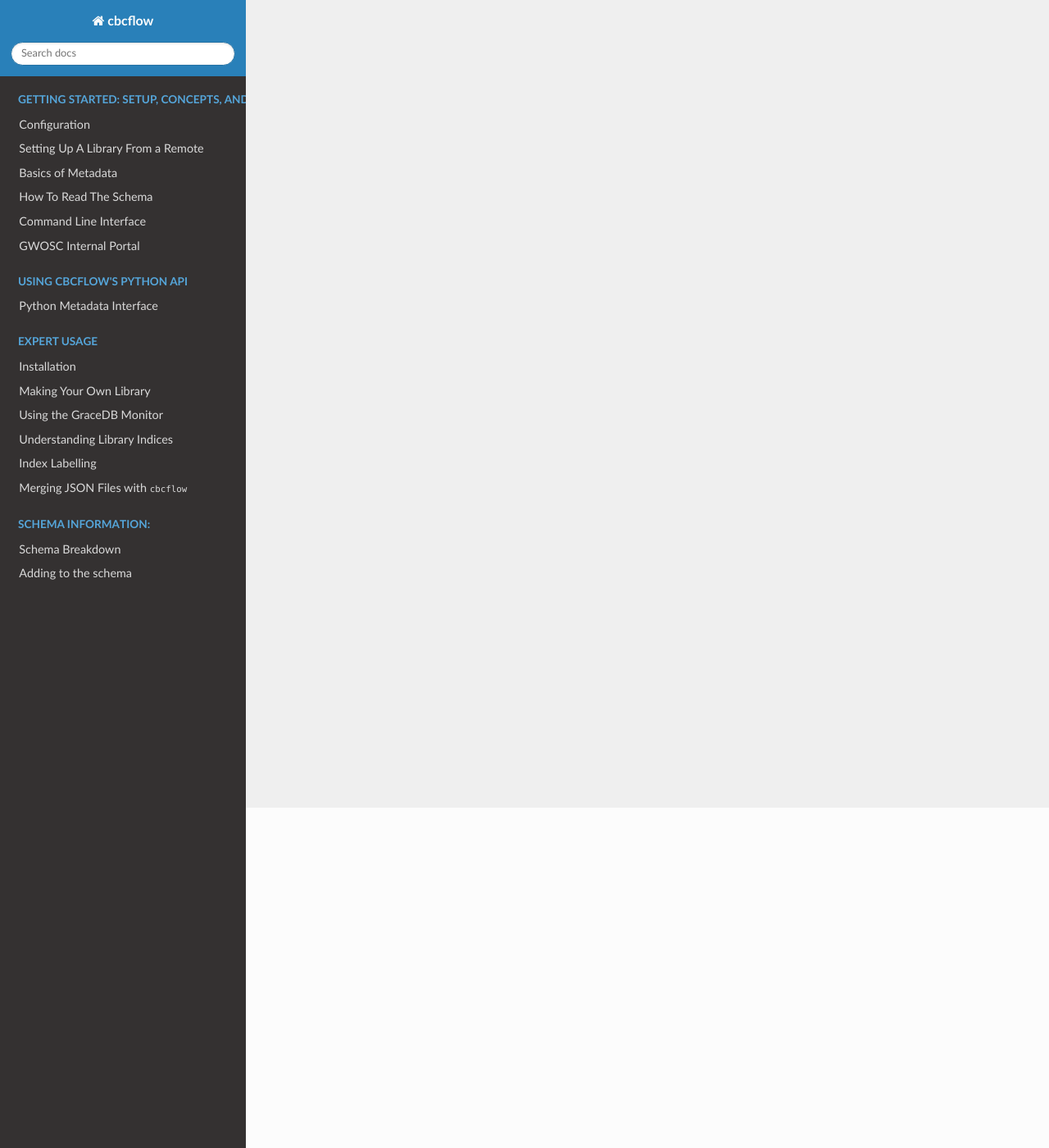
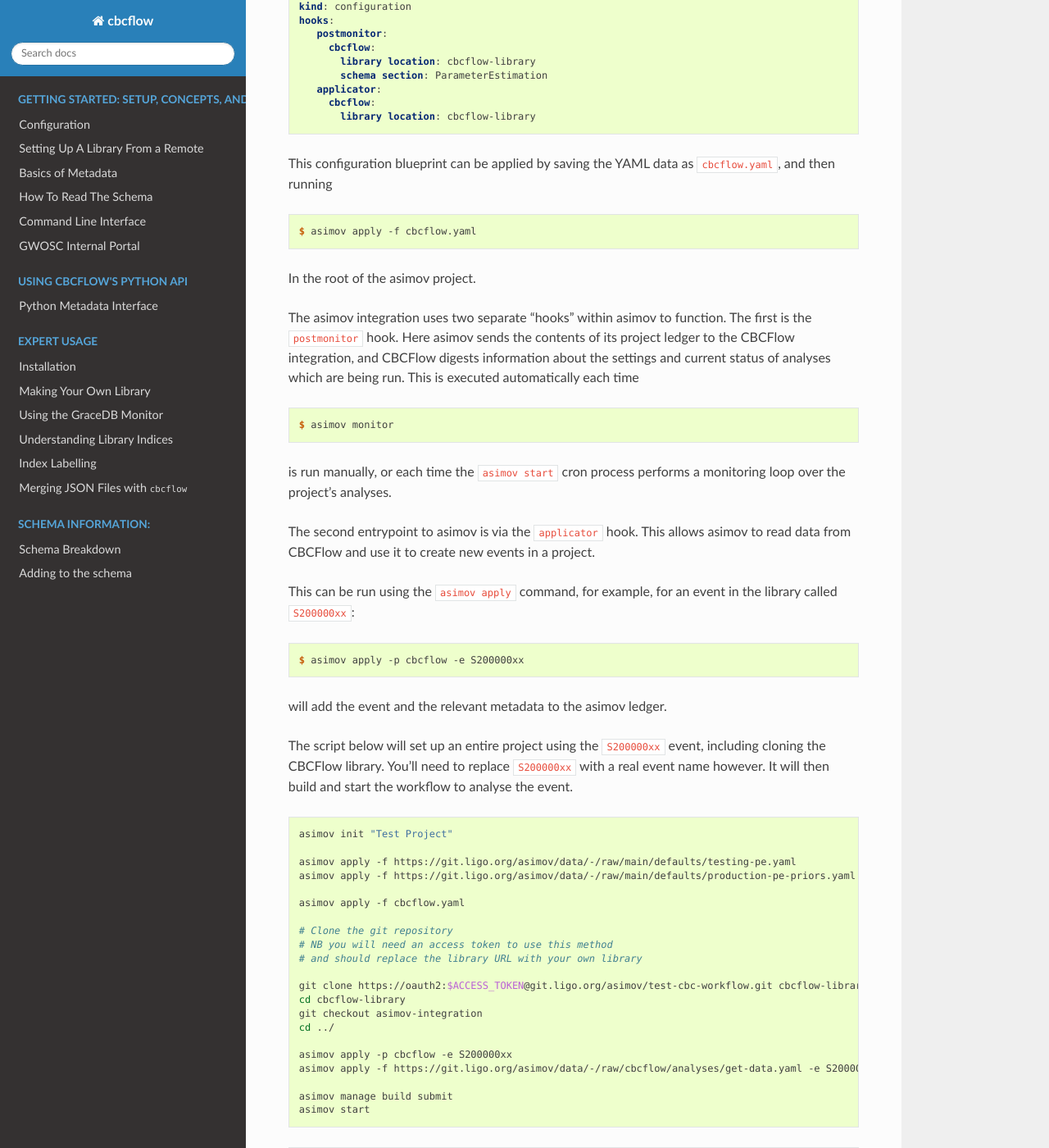
Before and after one commit to Rhiannon-Udall/cbcflow, a Sphinx documentation site: the page built from docs/source/asimov.rst, in a window 1280 px wide and 1400 px high, scrolled down 415 px. Shown: the whole window at 82% size. Built offline with Sphinx 7.4.7 and the Read the Docs theme 2.0.0, drawn with Linux system fonts in a browser that asks for light colours; the version number could not be read and is left out; some of the changed text lies outside the part shown.

Commit message:
Add asimov documentation.

```diff
--- a/docs/source/asimov.rst
+++ b/docs/source/asimov.rst
@@ -1,2 +1,79 @@
 Asimov Integration
 ==================
+
+CBCFlow is designed to seamlessly integrate with running `asimov <https://asimov.docs.ligo.org/asimov/>` projects.
+
+By default an asimov project will not write data to a CBCFlow library, but it's easy to inform asimov of the existence of a library using a YAML-format blueprint.
+
+The configuration blueprint in the block below uses a CBCFlow library which has been cloned as ``cbcflow-library`` into the root of the asimov project.
+It is set up to write data to the ``ParameterEstimation`` division of the event data.
+
+.. code-block:: yaml
+
+		kind: configuration
+		hooks:
+		   postmonitor:
+		     cbcflow:
+		       library location: cbcflow-library
+		       schema section: ParameterEstimation
+		   applicator:
+		     cbcflow:
+		       library location: cbcflow-library
+
+This configuration blueprint can be applied by saving the YAML data as ``cbcflow.yaml``, and then running
+
+.. code-block:: console
+
+		$ asimov apply -f cbcflow.yaml
+
+In the root of the asimov project.
+
+The asimov integration uses two separate "hooks" within asimov to function.
+The first is the ``postmonitor`` hook.
+Here asimov sends the contents of its project ledger to the CBCFlow integration, and CBCFlow digests information about the settings and current status of analyses which are being run.
+This is executed automatically each time
+
+.. code-block:: console
+
+		$ asimov monitor
+
+is run manually, or each time the ``asimov start`` cron process performs a monitoring loop over the project's analyses.
+
+The second entrypoint to asimov is via the ``applicator`` hook.
+This allows asimov to read data from CBCFlow and use it to create new events in a project.
+
+This can be run using the ``asimov apply`` command, for example, for an event in the library called ``S200000xx``:
+
+.. code-block:: console
+
+		$ asimov apply -p cbcflow -e S200000xx
+
+will add the event and the relevant metadata to the asimov ledger.
+
+The script below will set up an entire project using the ``S200000xx`` event, including cloning the CBCFlow library.
+You'll need to replace ``S200000xx`` with a real event name however.
+It will then build and start the workflow to analyse the event.
+
+.. code-block:: bash
+
+		asimov init "Test Project"
+
+		asimov apply -f https://git.ligo.org/asimov/data/-/raw/main/defaults/testing-pe.yaml
+		asimov apply -f https://git.ligo.org/asimov/data/-/raw/main/defaults/production-pe-priors.yaml
+
+		asimov apply -f cbcflow.yaml
+
+		# Clone the git repository
+		# NB you will need an access token to use this method
+		# and should replace the library URL with your own library
+
+		git clone https://oauth2:$ACCESS_TOKEN@git.ligo.org/asimov/test-cbc-workflow.git cbcflow-library
+		cd cbcflow-library
+		git checkout asimov-integration
+		cd ../
+
+		asimov apply -p cbcflow -e S200000xx
+		asimov apply -f https://git.ligo.org/asimov/data/-/raw/cbcflow/analyses/get-data.yaml -e S200000xx
+
+		asimov manage build submit
+		asimov start
```
